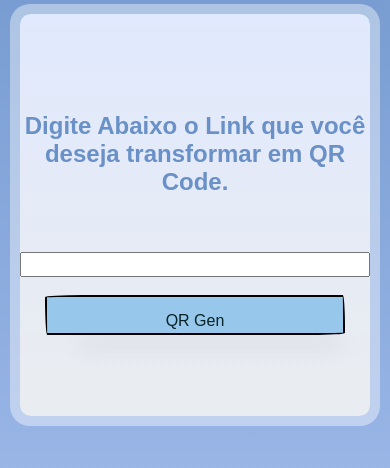
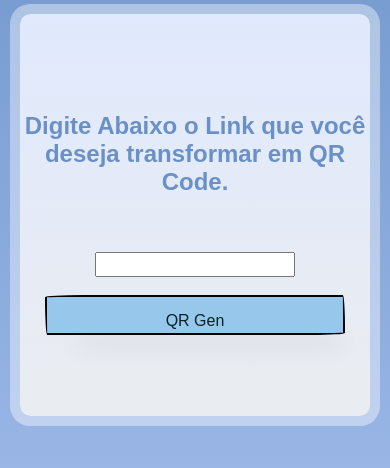
Before and after one commit to ailsonguedes/QR-Generator-, a Flask app: page / in a window 390 px wide. Shown: the part 229-697 px from the top of the page. Run offline with Flask 3, Linux system fonts and the light colour scheme.

Commit message:
Update: Responsivity CSS

```diff
--- a/static/css/style.css
+++ b/static/css/style.css
@@ -163,15 +163,19 @@ a {
     display: flex;
   }
 
+  .input-1 {
+    width: 400px;
+  }
+
 }
 
 @media (max-width: 500px) {
   .input-1 {
-    width: 350px;
+    width: 200px;
   }
 }
 
-@media (max-width: 768px) {
+@media (max-width: 500px) {
   .button-1 {
     display: flexbox;
   }
```
